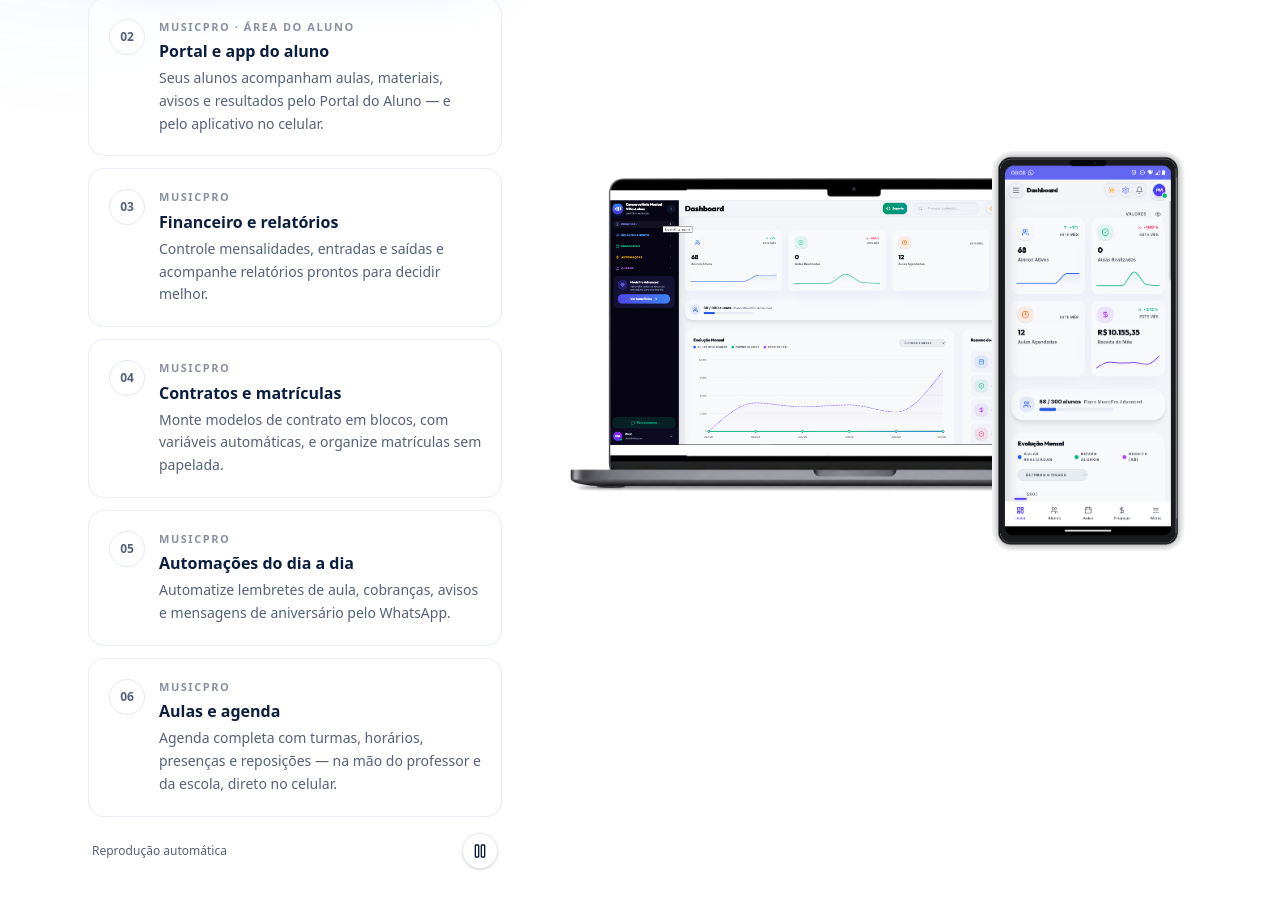
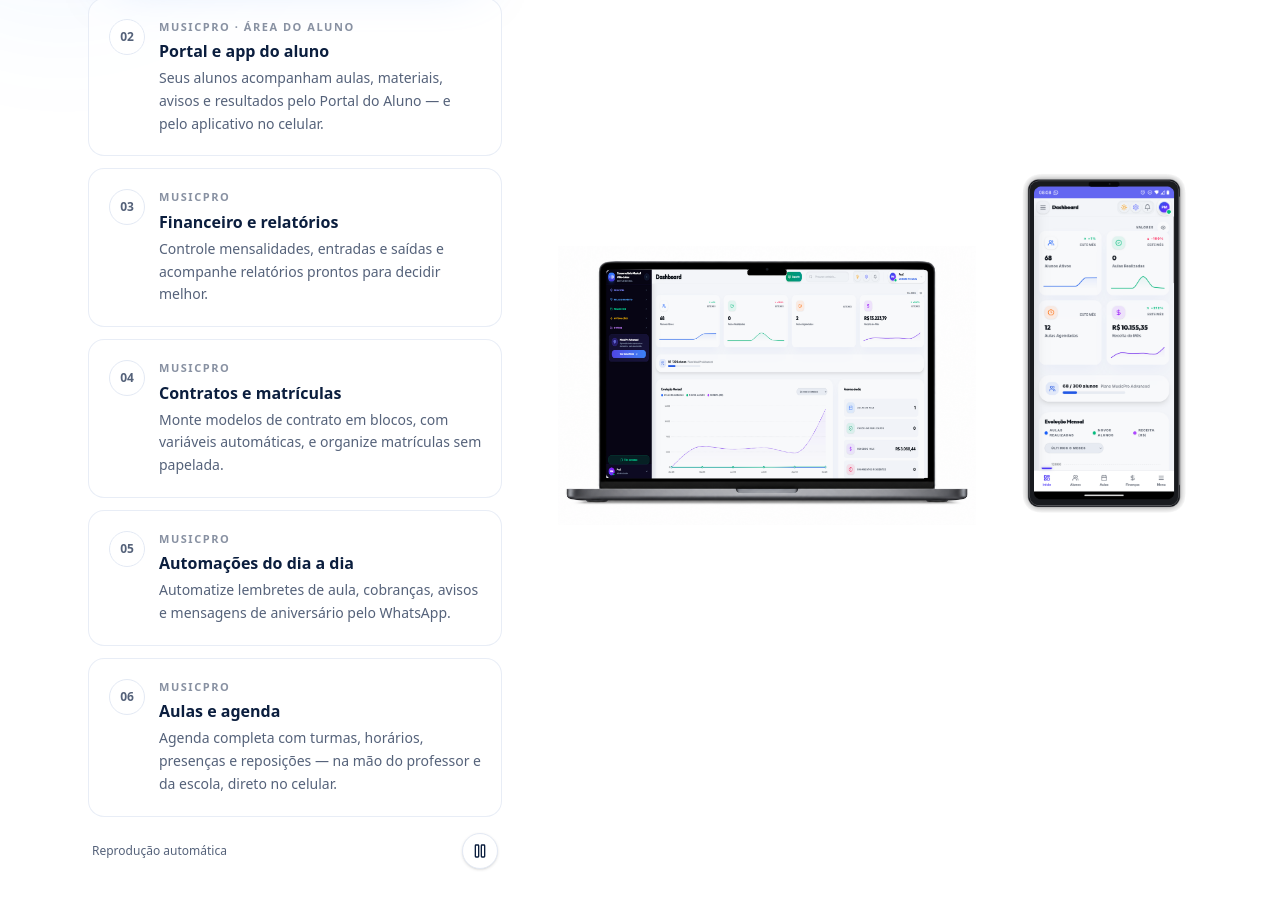
Before and after one commit to walyssonrodrigo145-arch/wrvtec, a Next.js app: page /produtos/musicpro in a window 1280 px wide. Shown: the part 991-1899 px from the top of the page. Built offline with nearby package versions, Linux system fonts and the light colour scheme; no server answers.

Commit message:
feat: layout lado a lado (notebook e celular sem sobreposicao) + composicao do dashboard

```diff
--- a/src/components/sections/SistemaShowcase.tsx
+++ b/src/components/sections/SistemaShowcase.tsx
@@ -139,6 +139,49 @@ export function SistemaShowcase({ itens }: { itens: TelaSistema[] }) {
   };
 
   if (!ativo) return null;
+
+  const temDesktop = Boolean(ativo.desktop);
+  const temMobile = Boolean(ativo.mobile);
+
+  const conteudoDesktop = temDesktop ? (
+    ativo.desktopCompleto ? (
+      <ImagemCompleta
+        src={ativo.desktop}
+        alt={`Funcionalidade: ${ativo.titulo}`}
+        aspecto="1536 / 1024"
+        sizes="(max-width: 640px) 92vw, (max-width: 1024px) 70vw, 560px"
+      />
+    ) : (
+      <LaptopFrame>
+        <ConteudoTela
+          src={ativo.desktop}
+          alt={`Funcionalidade: ${ativo.titulo}`}
+          sizes="(max-width: 1024px) 92vw, 700px"
+          ajuste={ativo.ajusteDesktop}
+        />
+      </LaptopFrame>
+    )
+  ) : null;
+
+  const conteudoMobile = temMobile ? (
+    ativo.mobileCompleto ? (
+      <ImagemCompleta
+        src={ativo.mobile}
+        alt={`Funcionalidade no celular: ${ativo.titulo}`}
+        aspecto="1028 / 2071"
+        sizes="(max-width: 640px) 200px, 260px"
+      />
+    ) : (
+      <PhoneFrame>
+        <ConteudoTela
+          src={ativo.mobile}
+          alt={`Funcionalidade no celular: ${ativo.titulo}`}
+          sizes="(max-width: 640px) 120px, 180px"
+          ajuste={ativo.ajusteMobile}
+        />
+      </PhoneFrame>
+    )
+  ) : null;
 
   return (
     <Section id="sistema" className="relative overflow-hidden bg-white">
@@ -292,49 +335,27 @@ export function SistemaShowcase({ itens }: { itens: TelaSistema[] }) {
               id="painel-tela"
               role="tabpanel"
               aria-labelledby={`aba-${ativo.id}`}
-              className="relative pr-4 pb-8 sm:pr-10 sm:pb-10"
             >
-              <div key={`${ativo.id}-desktop-${versao}`} className="animate-rise">
-                {ativo.desktopCompleto && ativo.desktop ? (
-                  <ImagemCompleta
-                    src={ativo.desktop}
-                    alt={`Funcionalidade: ${ativo.titulo}`}
-                    aspecto="1536 / 1024"
-                    sizes="(max-width: 1024px) 92vw, 700px"
-                  />
-                ) : (
-                  <LaptopFrame>
-                    <ConteudoTela
-                      src={ativo.desktop}
-                      alt={`Funcionalidade: ${ativo.titulo}`}
-                      sizes="(max-width: 1024px) 92vw, 700px"
-                      ajuste={ativo.ajusteDesktop}
-                    />
-                  </LaptopFrame>
-                )}
-              </div>
-
               <div
-                key={`${ativo.id}-mobile-${versao}`}
-                className="animate-rise absolute right-0 bottom-0 w-32 [animation-delay:140ms] sm:w-40 lg:w-52"
+                key={`${ativo.id}-conteudo-${versao}`}
+                className="animate-rise"
               >
-                {ativo.mobileCompleto && ativo.mobile ? (
-                  <ImagemCompleta
-                    src={ativo.mobile}
-                    alt={`Funcionalidade no celular: ${ativo.titulo}`}
-                    aspecto="1028 / 2071"
-                    sizes="(max-width: 640px) 160px, 260px"
-                  />
-                ) : (
-                  <PhoneFrame>
-                    <ConteudoTela
-                      src={ativo.mobile}
-                      alt={`Funcionalidade no celular: ${ativo.titulo}`}
-                      sizes="(max-width: 640px) 120px, 180px"
-                      ajuste={ativo.ajusteMobile}
-                    />
-                  </PhoneFrame>
-                )}
+                {temDesktop && temMobile ? (
+                  <div className="flex flex-col items-center gap-6 sm:flex-row sm:items-end sm:gap-8 lg:gap-10">
+                    <div className="w-full min-w-0 flex-1">
+                      {conteudoDesktop}
+                    </div>
+                    <div className="w-44 shrink-0 sm:w-36 lg:w-44">
+                      {conteudoMobile}
+                    </div>
+                  </div>
+                ) : temDesktop ? (
+                  <div>{conteudoDesktop}</div>
+                ) : temMobile ? (
+                  <div className="flex justify-center">
+                    <div className="w-52 sm:w-64">{conteudoMobile}</div>
+                  </div>
+                ) : null}
               </div>
             </div>
           </Reveal>
--- a/src/content/telas.ts
+++ b/src/content/telas.ts
@@ -26,8 +26,8 @@ export const telasSistema: TelaSistema[] = [
     sistema: "MusicPro",
     desktop: "/prints/musicpro-dashboard-desktop.png",
     mobile: "/prints/musicpro-dashboard-mobile.png",
+    desktopCompleto: true,
     mobileCompleto: true,
-    ajusteDesktop: "contain",
   },
   {
     id: "portal-aluno",
```
Also changed, not shown: public/prints/musicpro-dashboard-desktop.png.
